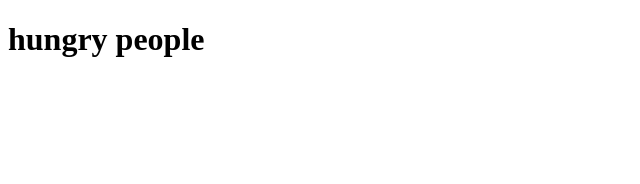
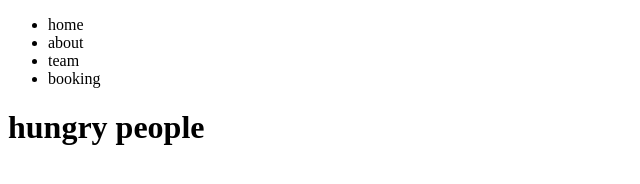
Before and after one commit to Voloshkaincn/hungry_people, a plain HTML site: page index.html in a window 1280 px wide. Shown: the whole page, without its empty margins (0-640 px from the left). Drawn offline with Linux system fonts and the light colour scheme.

Commit message:
added nav

```diff
--- a/index.html
+++ b/index.html
@@ -7,6 +7,16 @@
     <title>Document</title>
 </head>
 <body>
+    <header class="header">
+        <nav class="nav">
+            <ul class="nav__list">
+                <li class="nav__item">home</li>
+                <li class="nav__item">about</li>
+                <li class="nav__item">team</li>
+                <li class="nav__item">booking</li>
+            </ul>
+        </nav>
+    </header>
     <h1>hungry people</h1>
 </body>
 </html>
```
